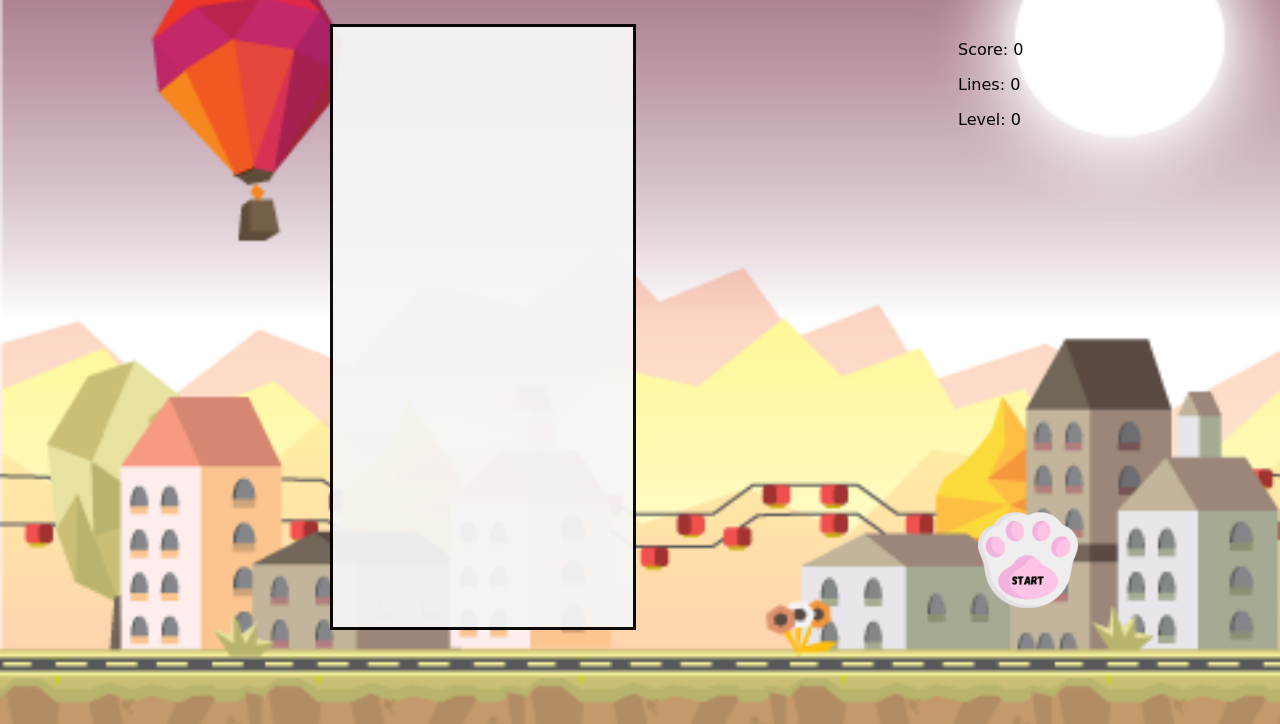
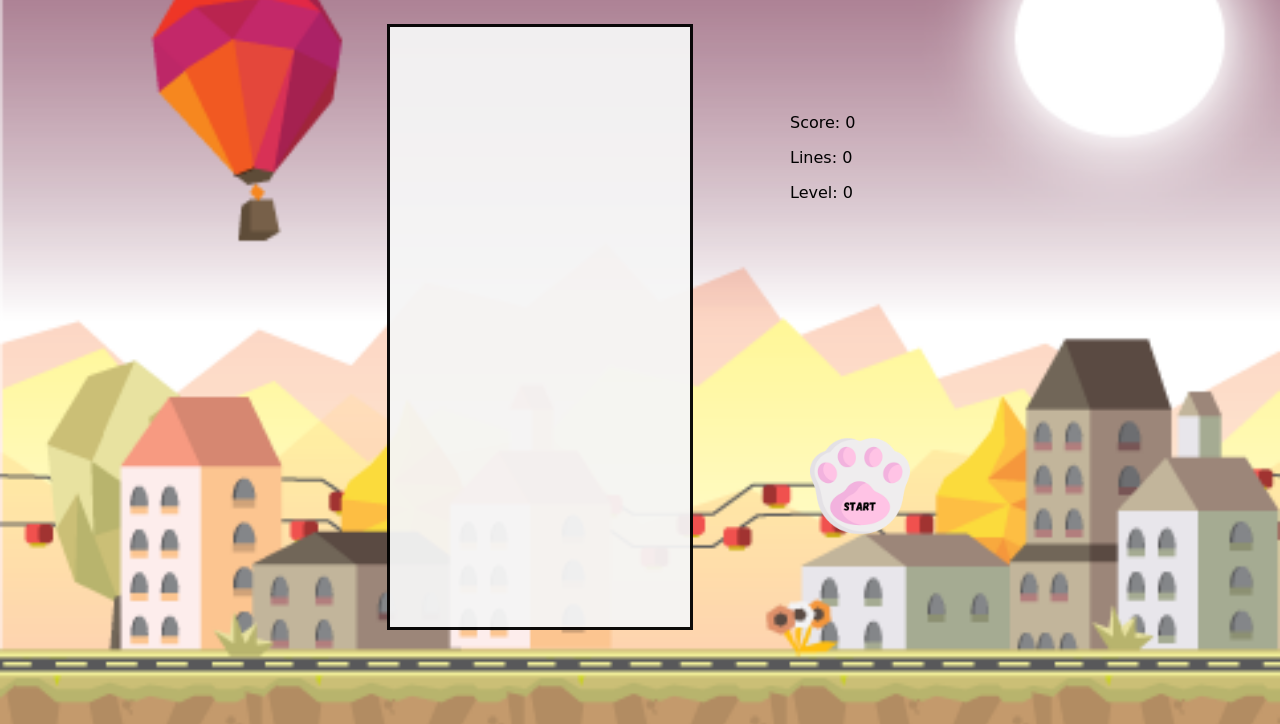
Before and after one commit to chrysaliswoon/catris-game, a plain HTML site: page index.html in a window 1280 px wide. Shown: the part 76-800 px from the top of the page. Drawn offline with nearby package versions, Linux system fonts and the light colour scheme; a web font is replaced by a local one.

Commit message:
Update style.css to center the board

```diff
--- a/style.css
+++ b/style.css
@@ -27,13 +27,14 @@ body {
 
   .grid {
     display: grid;
-    grid-template-columns: 950px 200px;
+    grid-template-columns: 500px 200px;
+    justify-content: center;
   }
 
   .right-column {
     display: flex;
     flex-direction: column;
-    justify-content: space-between;
+    justify-content: space-evenly;
   }
 
   #board {
@@ -44,10 +45,11 @@ body {
   }
 
   .game-board {
-    padding: 0;
-    margin: 0;
+    padding: 0px;
+    margin: 0px;
     box-sizing: border-box;
     border: solid 3px;
+    justify-content: center;
   }
 
   /* Styling for the Play Button*/
```
